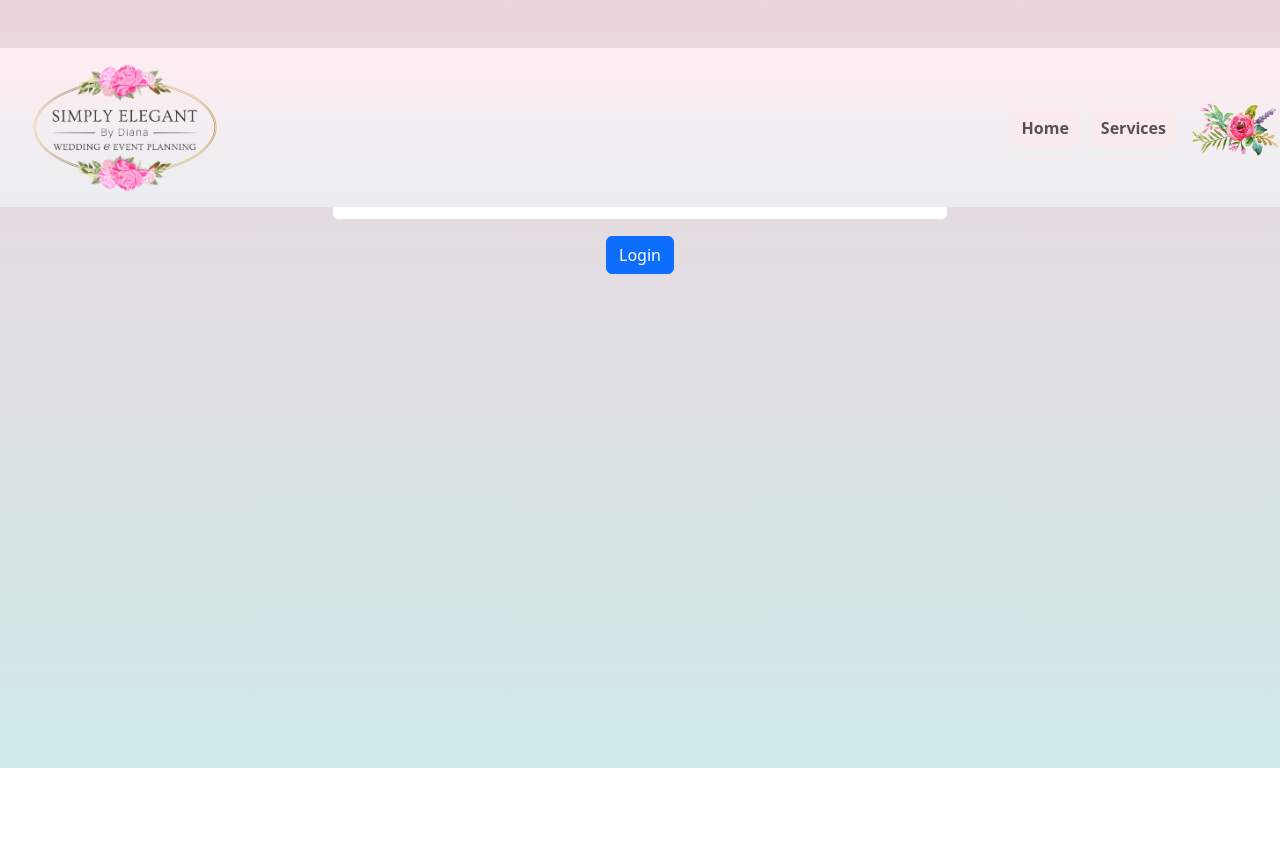
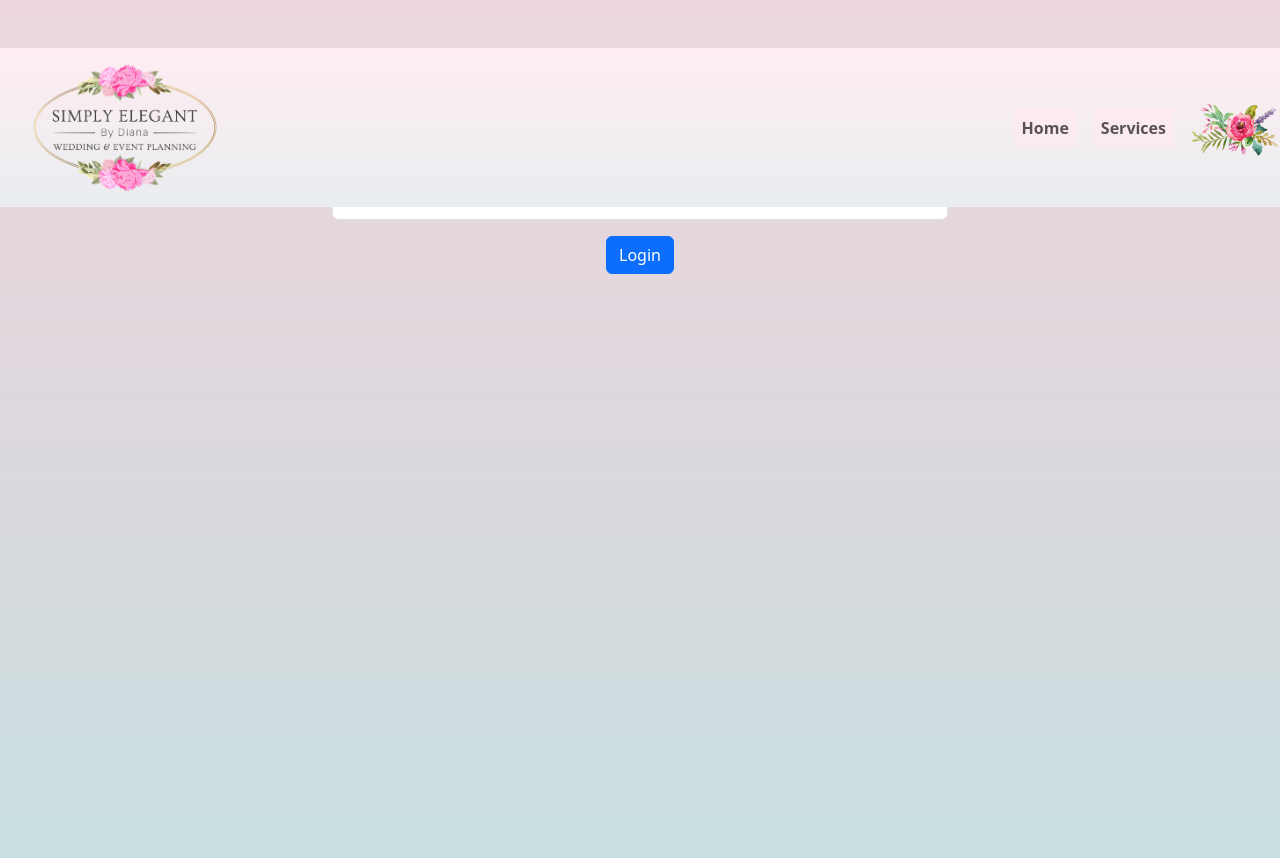
Before and after one commit to Mo3tasemMohd/wedding-planner, a React (Create React App) app in the folder frontend/: page / in a window 1280 px wide. Shown: the top 858 px of the page. Before the commit the page ends 800 px from the top, so only its background shows below. Built offline with nearby package versions, Linux system fonts and the light colour scheme.

Commit message:
Update serviceForm.css

```diff
--- a/frontend/src/CSS/serviceForm.css
+++ b/frontend/src/CSS/serviceForm.css
@@ -1,3 +1,7 @@
+#root {
+    background-image: linear-gradient(180deg, #ecd5dd 0%, #b5dfdea8 100%);
+    height: 1000px;
+}
 body {
     /* background-image: url(../../public/rings.jpg); */
     background-image: linear-gradient(180deg, #ecd5dd 0%, #b5dfdea8 100%);
```
